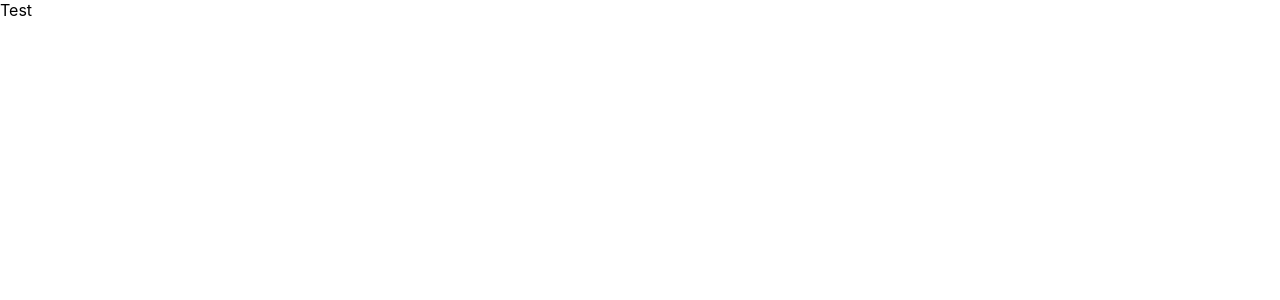
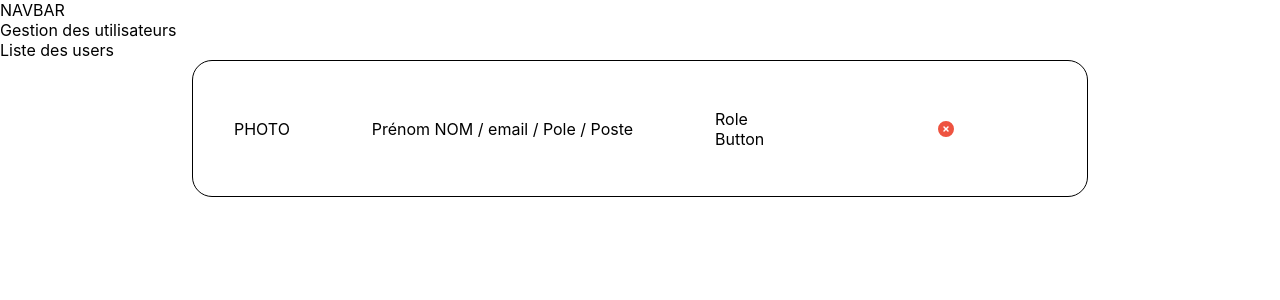
Before and after one commit to Retouched/FlowHR-front, a Next.js app: page /manageUsers in a window 1280 px wide. Shown: the top 300 px of the page. Built offline with nearby package versions, Linux system fonts and the light colour scheme; no server answers.

Commit message:
Positionnement des composants en dur sur la page manageUsers

```diff
--- a/components/ManageUsers.js
+++ b/components/ManageUsers.js
@@ -2,9 +2,16 @@ import styles from "../styles/ManageUsers.module.css";
 import User from "./User";
 
 function ManageUsers() {
+  fetch("");
+
   return (
     <>
-      <div>Test</div>
+      <div>NAVBAR</div>
+      <div>Gestion des utilisateurs</div>
+      <div>Liste des users</div>
+      <div className={styles.allUsersContainer}>
+        <User />
+      </div>
     </>
   );
 }
--- a/components/User.js
+++ b/components/User.js
@@ -1,8 +1,21 @@
 import { FontAwesomeIcon } from "@fortawesome/react-fontawesome";
+import { faCircleXmark } from "@fortawesome/free-solid-svg-icons";
 import styles from "../styles/User.module.css";
 
 function User() {
-  return <div>Test</div>;
+  return (
+    <>
+      <div className={styles.userContainer}>
+        <div>PHOTO</div>
+        <div>Prénom NOM / email / Pole / Poste</div>
+        <div className={styles.roleAndUpdateStatusBtnContainer}>
+          <div>Role</div>
+          <div>Button</div>
+        </div>
+        <FontAwesomeIcon icon={faCircleXmark} className={styles.circleXmark} />
+      </div>
+    </>
+  );
 }
 
 export default User;
--- a/styles/ManageUsers.module.css
+++ b/styles/ManageUsers.module.css
@@ -0,0 +1,4 @@
+.allUsersContainer {
+  display: flex;
+  justify-content: center;
+}
--- a/styles/User.module.css
+++ b/styles/User.module.css
@@ -0,0 +1,14 @@
+.userContainer {
+  display: flex;
+  align-items: center;
+  justify-content: space-around;
+  border: 1px solid black;
+  border-radius: 20px;
+  width: 70%;
+  height: 137px;
+}
+
+.circleXmark {
+  color: #ee5340;
+  width: 200px;
+}
```
